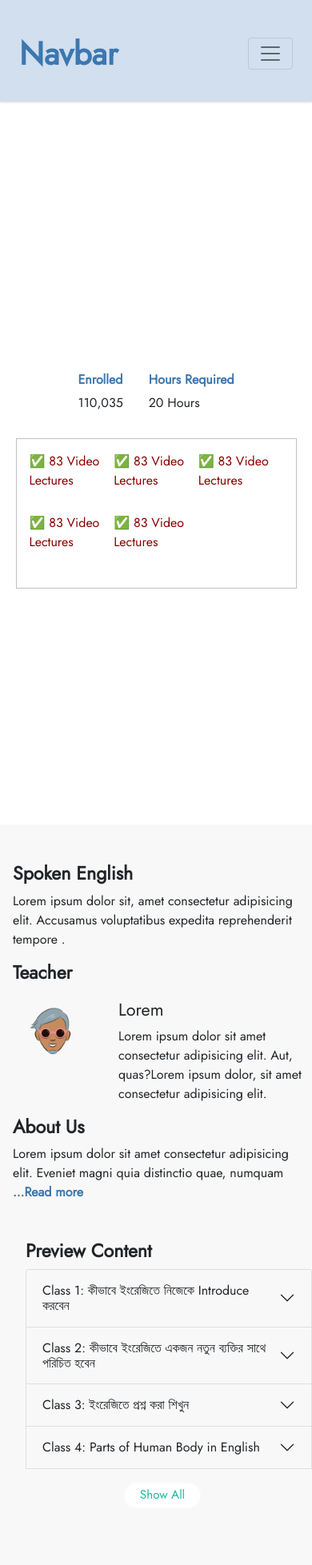
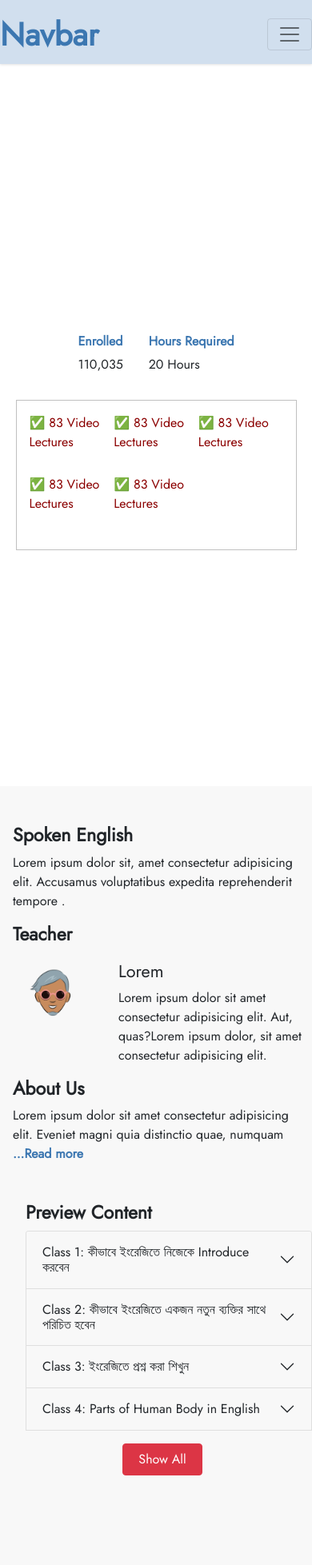
Before and after one commit to AmlanDasADM/update, a React (Create React App) app: page / in a window 390 px wide. Shown: the top 1957 px of the page at 80% size. Built offline with nearby package versions, Linux system fonts and the light colour scheme; some icons are missing.

Commit message:
Updated....

```diff
--- a/src/components/Navbar/Navbar.css
+++ b/src/components/Navbar/Navbar.css
@@ -78,10 +78,10 @@
 }
 @media (max-width:1000px) {
     .bla{
-        height: 127px;
+        height: 80px;
     }
     .navbar{
-        height: 114px;
+        height: 82px;
     }
     .nav-item{
         font-size: 20px;
--- a/src/components/Skill/Contact2.jsx
+++ b/src/components/Skill/Contact2.jsx
@@ -87,7 +87,7 @@ function Contact2() {
               {/* <label for="">Message</label>
               <span>Message</span> */}
             </div>
-            <input type="submit" value="Send" class="btn" />
+            <input type="submit" value="Send" class="btn-2" />
           </form>
         </div>
       </div>
--- a/src/components/Skill/skill.css
+++ b/src/components/Skill/skill.css
@@ -372,6 +372,12 @@
         height: 600px;
         width: 100%;
     }
+    .skill-container{
+        height: 150vh;
+        width: 100%;
+        font-family: 'Jost', sans-serif;
+        margin-top: 5rem;
+    }
     .box{
         height: fit-content;
         width: 100%;
@@ -557,6 +563,14 @@
         text-align: center;
         margin-left:2.4rem ;
     }
+    .about-box-1st-line{
+        height:120rem;
+        width: 100%;
+        display: flex;
+        justify-content: space-between;
+        flex-direction: column;
+        align-items:center;
+    }
   .course-more-details{
     display: grid;
     grid-template-columns: repeat(3,2fr);
@@ -603,6 +617,14 @@
     .faq-box-img img{
         height: 100px;
         width: 100px;
+    }
+    .about-box-1st-line{
+        height:125rem;
+        width: 100%;
+        display: flex;
+        justify-content: space-between;
+        flex-direction: column;
+        align-items:center;
     }
 
 
@@ -737,7 +759,7 @@
     transform: translateY(0);
   }
 
-  .btn {
+  .btn-2 {
     padding: 0.6rem 1.3rem;
     background-color: #fff;
     border: 2px solid #fafafa;
@@ -945,7 +967,7 @@
 
   @media (max-width: 480px) {
     .container {
-      padding: 1.5rem;
+      padding: 0rem;
     }
 
     .contact-info:before {
```
